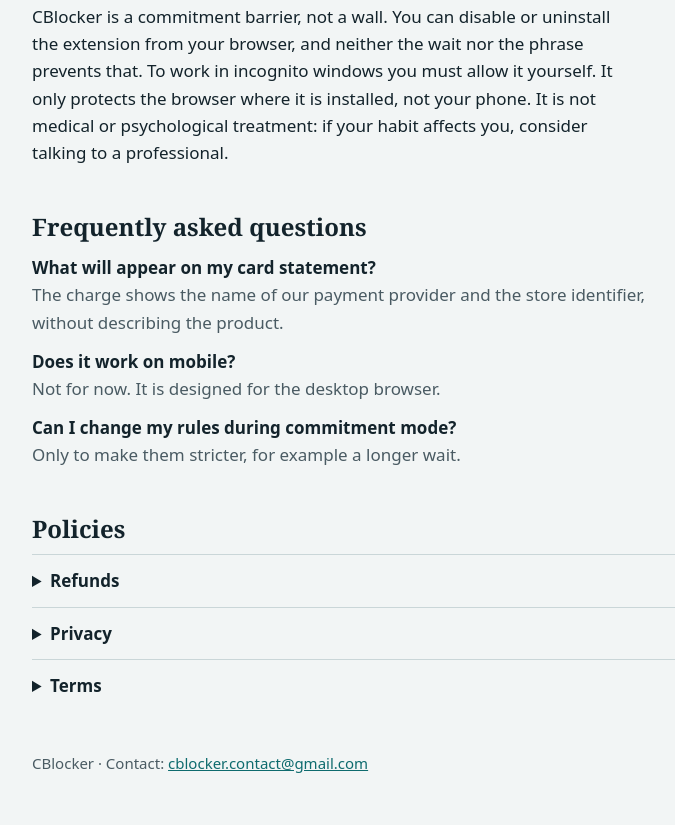
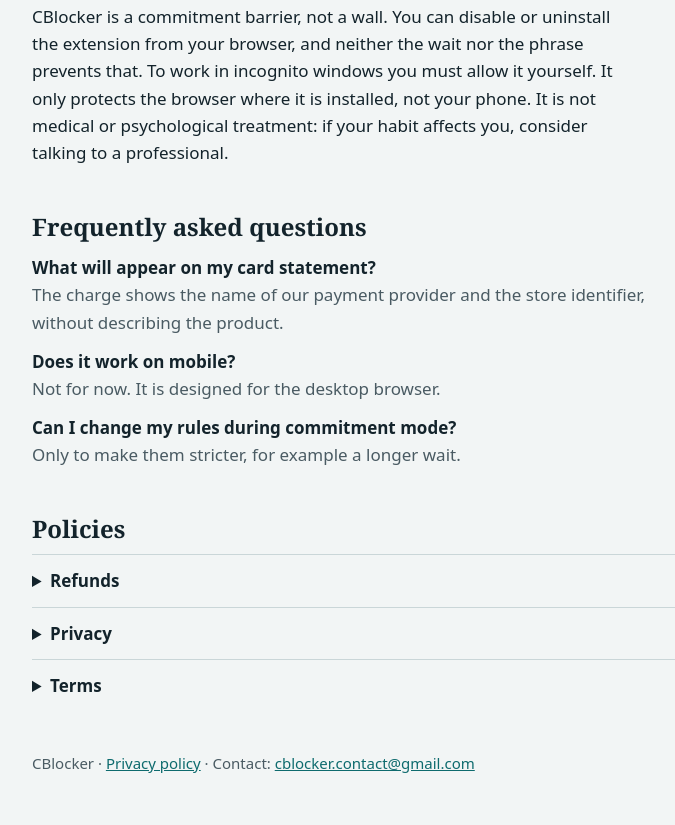
Before and after one commit to cBlocker-app/cblocker-app.github.io, a plain HTML site: page index.html in a window 1280 px wide. Shown: the part 1693-2518 px from the top of the page, without its empty margins (278-953 px from the left). Drawn offline with Linux system fonts and the light colour scheme.

Commit message:
Add files via upload

```diff
--- a/index.html
+++ b/index.html
@@ -97,6 +97,6 @@ footer{padding:40px 20px 50px;color:var(--mut);font-size:15px}
 <li>Contact: <a href="mailto:cblocker.contact@gmail.com">cblocker.contact@gmail.com</a>.</li></ul></details>
 
 </main>
-<footer>CBlocker &middot; Contact: <a href="mailto:cblocker.contact@gmail.com">cblocker.contact@gmail.com</a></footer>
+<footer>CBlocker &middot; <a href="privacy.html">Privacy policy</a> &middot; Contact: <a href="mailto:cblocker.contact@gmail.com">cblocker.contact@gmail.com</a></footer>
 </body>
 </html>
```
